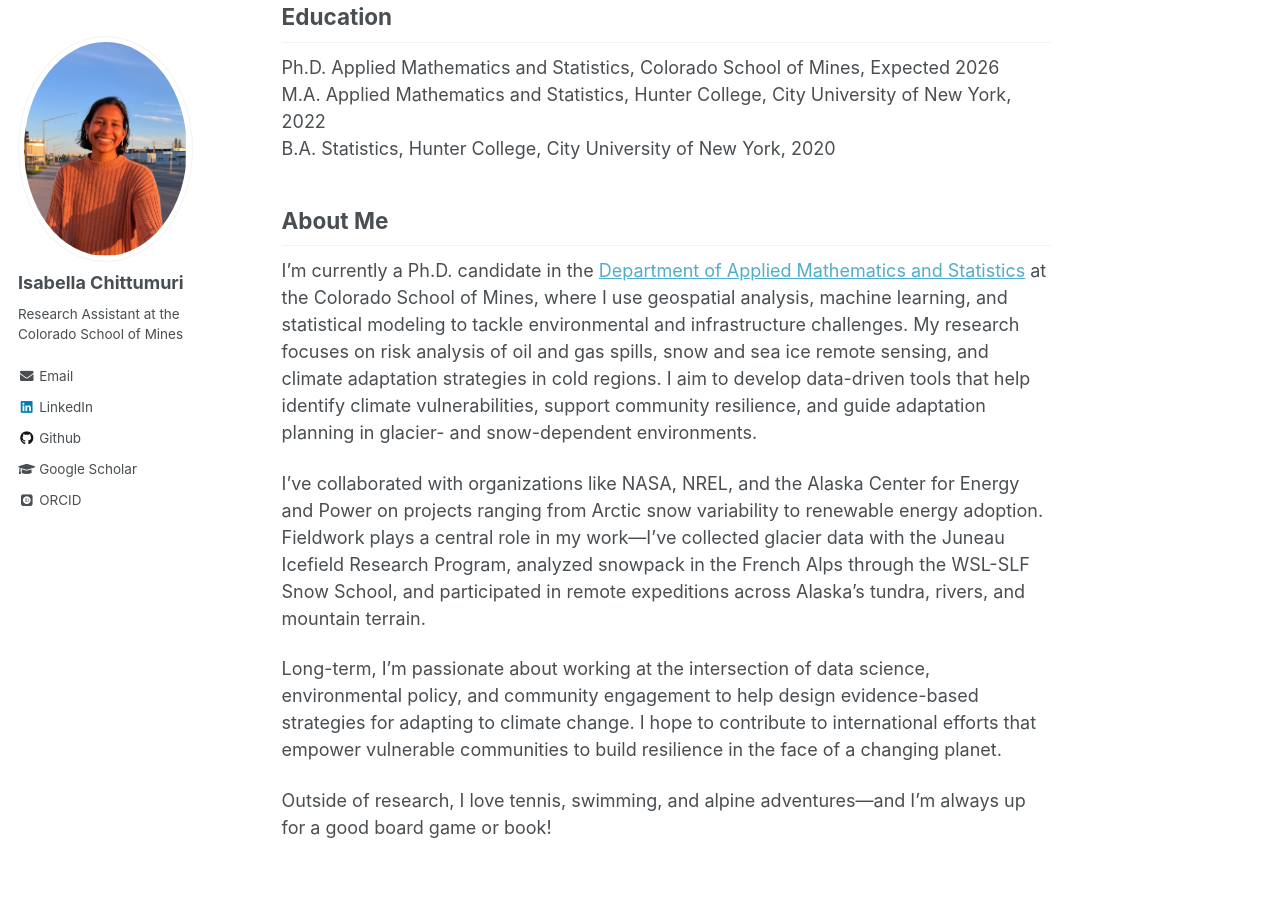
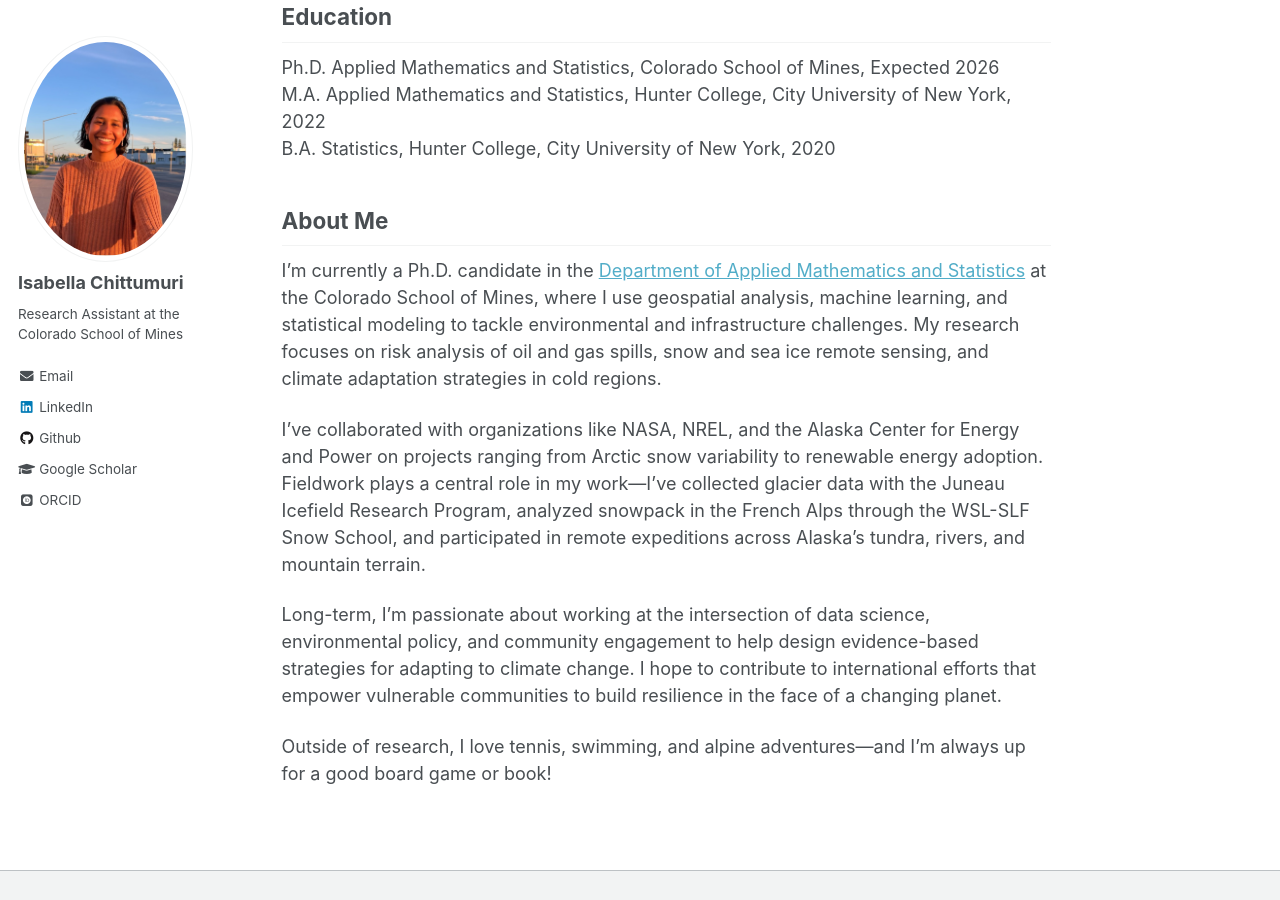
Before and after one commit to ichittumuri/ichittumuri.github.io, a Jekyll site: the page built from _pages/about.md, in a window 1280 px wide and 900 px high, scrolled down 456 px. Built offline with Jekyll 4.4.1, drawn with Linux system fonts in a browser that asks for light colours; some web fonts are replaced.

Commit message:
updated about me

```diff
--- a/_pages/about.md
+++ b/_pages/about.md
@@ -24,7 +24,7 @@ B.A. Statistics, Hunter College, City University of New York, 2020
 
 About Me
 ------
-I'm currently a Ph.D. candidate in the [Department of Applied Mathematics and Statistics](https://ams.mines.edu/) at the Colorado School of Mines, where I use geospatial analysis, machine learning, and statistical modeling to tackle environmental and infrastructure challenges. My research focuses on risk analysis of oil and gas spills, snow and sea ice remote sensing, and climate adaptation strategies in cold regions. I aim to develop data-driven tools that help identify climate vulnerabilities, support community resilience, and guide adaptation planning in glacier- and snow-dependent environments.
+I'm currently a Ph.D. candidate in the [Department of Applied Mathematics and Statistics](https://ams.mines.edu/) at the Colorado School of Mines, where I use geospatial analysis, machine learning, and statistical modeling to tackle environmental and infrastructure challenges. My research focuses on risk analysis of oil and gas spills, snow and sea ice remote sensing, and climate adaptation strategies in cold regions.
 
 I've collaborated with organizations like NASA, NREL, and the Alaska Center for Energy and Power on projects ranging from Arctic snow variability to renewable energy adoption. Fieldwork plays a central role in my work—I've collected glacier data with the Juneau Icefield Research Program, analyzed snowpack in the French Alps through the WSL-SLF Snow School, and participated in remote expeditions across Alaska’s tundra, rivers, and mountain terrain.
 
```
